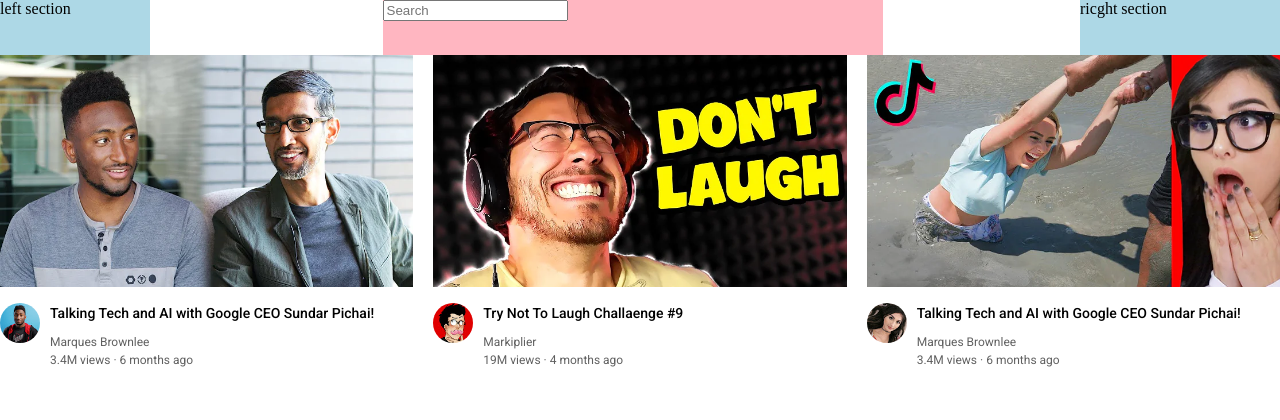
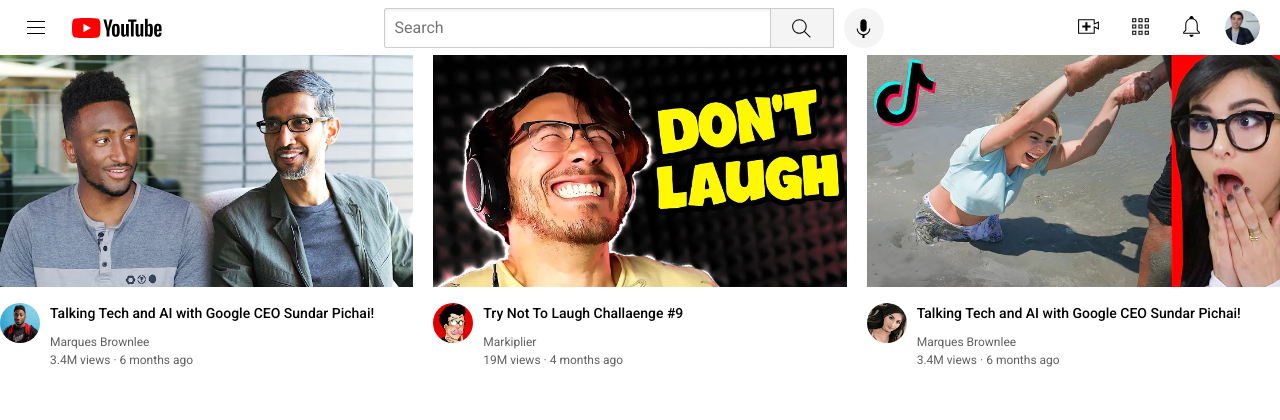
Before and after one commit to RichardSkoda/Web_course, a PHP site: page /zoutube.html in a window 1280 px wide. Shown: the top 420 px of the page. Run offline with PHP 8.4, Linux system fonts and the light colour scheme.

Commit message:
Add Flex_Box exercises and make some in zoutube.

```diff
--- a/Zoutube/header.css
+++ b/Zoutube/header.css
@@ -6,20 +6,131 @@
 }
 
 .left-section {
-  background-color: lightblue;
-  width: 150px;
+  display: flex;
+  align-items: center;
+}
 
+.hamburger-menu {
+  height: 24px;
+  margin-left: 24px;
+  margin-right: 24px;
+}
+
+.youtube-logo {
+  height: 20px;
 }
 
 .middle-section {
-  background-color: lightpink;
+  display: flex;
+  align-items: center;
   flex: 1;
   margin-left: 70px;
   margin-right: 35px;
   max-width: 500px;
 }
 
+.search-bar {
+  flex: 1;
+  height: 36px;
+  border-radius: 2px;
+  padding-left: 10px;
+  border: 1px solid #cccccc;
+  font-size: 16px;
+  box-shadow: inset 1px 2px 3px rgba(0, 0, 0, .05);
+  width: 0;
+}
+
+.search-bar:active {
+  background-color: rgb(31, 28, 114);
+}
+
+.search-bar::placeholder {
+  font-family: Roboto, Arial;
+  font-size: 16px;
+}
+
+.search-button {
+  background-color: rgb(244, 244, 244);
+  height: 40px;
+  width: 64px;
+  border: 1px solid #cccccc;
+  margin-left: -1px;
+  cursor: pointer;
+}
+
+.search-button:hover {
+  background-color: rgb(234, 234, 234);
+}
+
+.search-button:active {
+  background-color: rgb(224, 224, 224);
+}
+
+.search-icon {
+  height: 25px;
+  width: 25px;
+  margin-top: 4px;
+}
+
+.voice-search-button {
+  background-color: rgb(244, 244, 244);
+  height: 40px;
+  width: 40px;
+  border: none;
+  border-radius: 20px;
+  margin-left: 10px;
+  cursor: pointer;
+}
+
+.voice-search-icon {
+  height: 25px;
+  margin-top: 4px;
+}
+
 .right-section {
-  background-color: lightblue;
-  width: 200px;
+  display: flex;
+  align-items: center;
+  justify-content: space-between;
+  width: 210px;
+  flex-shrink: 0;
 }
+
+.upload-button {
+  background-color: white;
+  height: 40px;
+  border: none;
+  cursor: pointer;
+}
+
+.upload-icon {
+  height: 25px;
+}
+
+.apps-button {
+  background-color: white;
+  height: 40px;
+  border: none;
+  cursor: pointer;
+}
+
+.apps-icon {
+  height: 25px;
+}
+
+.notifications-button {
+  background-color: white;
+  height: 40px;
+  border: none;
+  cursor: pointer;
+}
+
+.notifications-icon {
+  height: 25px;
+}
+
+.channel-picture {
+  height: 35px;
+  width: 35px;
+  border-radius: 18px;
+  margin-right: 20px;
+}
--- a/Zoutube/zoutube.html
+++ b/Zoutube/zoutube.html
@@ -13,11 +13,21 @@
   </head>
   <body>
     <div class="header">
-      <div class="left-section">left section</div>
+      <div class="left-section">
+        <img class="hamburger-menu" src="Icons/hamburger-menu.svg" alt="">
+        <img class="youtube-logo" src="Icons/youtube-logo.svg" alt="">
+      </div>
       <div class="middle-section">
         <input class="search-bar" type="text" placeholder="Search">
+        <button class="search-button"><img class="search-icon" src="Icons/search.svg" alt=""></button>
+        <button class="voice-search-button"><img class="voice-search-icon" src="Icons/voice-search-icon.svg" alt=""></button>
       </div>
-      <div class="right-section">ricght section</div>
+      <div class="right-section">
+        <button class="upload-button"><img class="upload-icon" src="Icons/upload.svg" alt=""></button>
+        <button class="apps-button"><img class="apps-icon" src="Icons/youtube-apps.svg" alt=""></button>
+        <button class="notifications-button"><img class="notifications-icon" src="Icons/notifications.svg" alt=""></button>
+        <img class="channel-picture" src="channel-pictures/my-channel.jpeg" alt="">
+      </div>
     </div>
 
     <div class="video-grid">
```
Also changed, not shown: 12.Flex_Box/exercise12f.css (added, +50 -0 lines), 12.Flex_Box/exercise12f.html (added, +17 -0 lines), 12.Flex_Box/exercise12g.css (added, +52 -0 lines), 12.Flex_Box/exercise12g.html (added, +53 -0 lines), 12.Flex_Box/test.css (added, +43 -0 lines), 12.Flex_Box/test.html (added, +12 -0 lines), 12.Flex_Box/Images/butters.jpg (added), 12.Flex_Box/Images/cartman.jpg (added), 12.Flex_Box/Images/google.png (added), 12.Flex_Box/Images/keny.jpg (added), Zoutube/Icons/hamburger-menu.svg (added), Zoutube/Icons/notifications.svg (added), Zoutube/Icons/search.svg (added), Zoutube/Icons/upload.svg (added), 4 more files.
